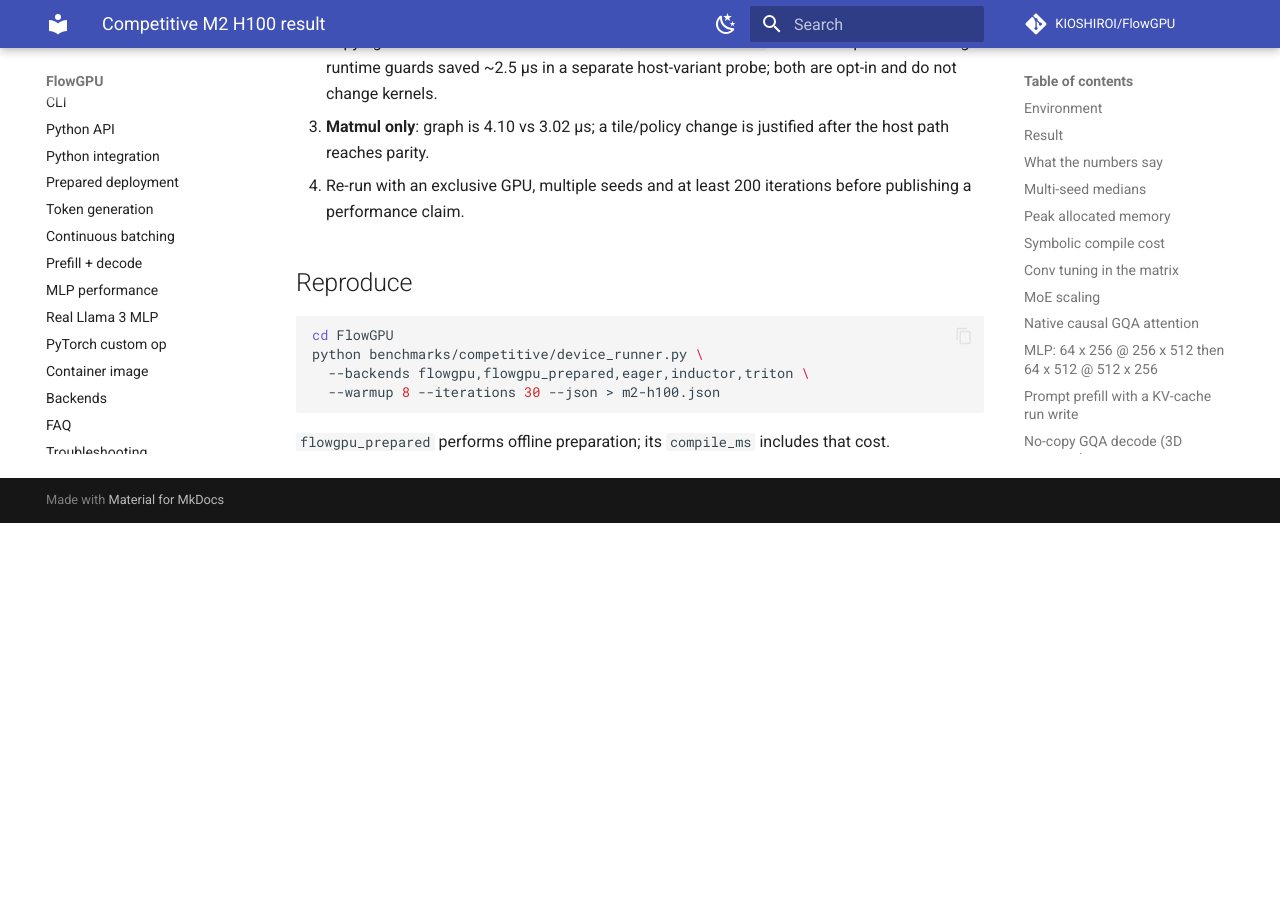
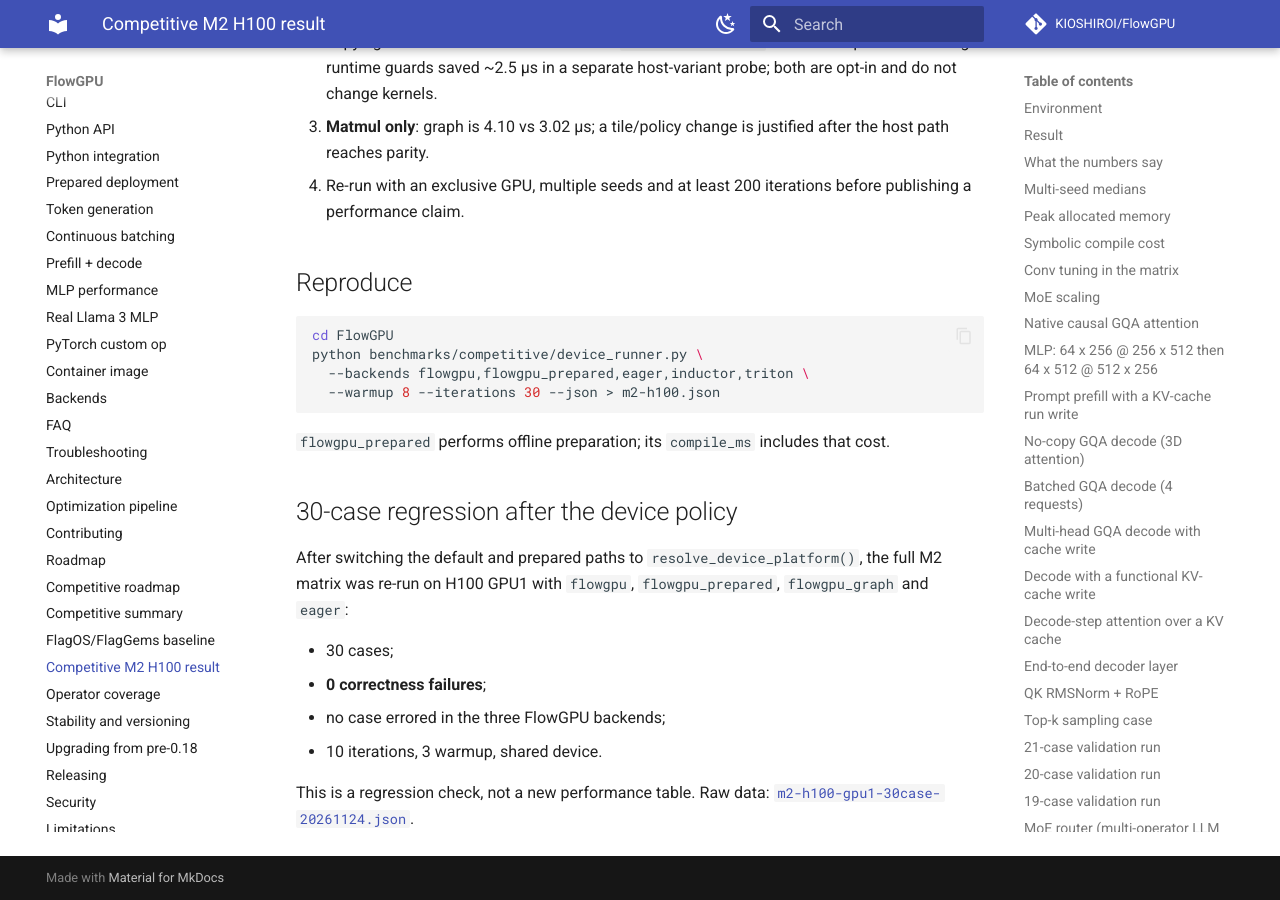
Before and after one commit to KIOSHIROI/FlowGPU, an MkDocs documentation site: the page built from docs/user-guide/competitive-m2-h100.md, in a window 1280 px wide and 900 px high, scrolled down 20365 px. Built offline with MkDocs 1.6.1 and Material for MkDocs 9.7.7, drawn with Linux system fonts in a browser that asks for light colours; comment, search, counter and statistics services are not loaded; before the commit the page ends 20888 px from its top, so only the background shows below that.

Commit message:
Release 0.85.0: 30-case M2 regression
- Re-run the full 30-case M2 matrix after the device-aware GEMM policy:
  0 correctness failures across flowgpu, prepared, graph and eager.
- Graph was faster than eager on 28 of 30 cases in this shared run.

```diff
--- a/docs/user-guide/competitive-m2-h100.md
+++ b/docs/user-guide/competitive-m2-h100.md
@@ -776,3 +776,17 @@ python benchmarks/competitive/device_runner.py \
 
 `flowgpu_prepared` performs offline preparation; its `compile_ms` includes that
 cost.
+
+## 30-case regression after the device policy
+
+After switching the default and prepared paths to `resolve_device_platform()`,
+the full M2 matrix was re-run on H100 GPU1 with `flowgpu`, `flowgpu_prepared`,
+`flowgpu_graph` and `eager`:
+
+- 30 cases;
+- **0 correctness failures**;
+- no case errored in the three FlowGPU backends;
+- 10 iterations, 3 warmup, shared device.
+
+This is a regression check, not a new performance table. Raw data:
+[`m2-h100-gpu1-30case-20261124.json`](https://github.com/KIOSHIROI/FlowGPU/blob/main/benchmarks/competitive/measurements/m2-h100-gpu1-30case-20261124.json).
--- a/pyproject.toml
+++ b/pyproject.toml
@@ -4,7 +4,7 @@ build-backend = "setuptools.build_meta"
 
 [project]
 name = "flowgpu"
-version = "0.84.0"
+version = "0.85.0"
 description = "A dataflow DSL compiler for GPU operator pipelines targeting Triton and a portable reference backend"
 authors = [{name = "The FlowGPU Authors"}]
 keywords = ["compiler", "triton", "dataflow", "dsl", "gpu", "llm"]
```
Also changed, not shown: CHANGELOG.md (+5 -0 lines), PUBLIC_RELEASE.md (+1 -1 lines), 4 other files.
